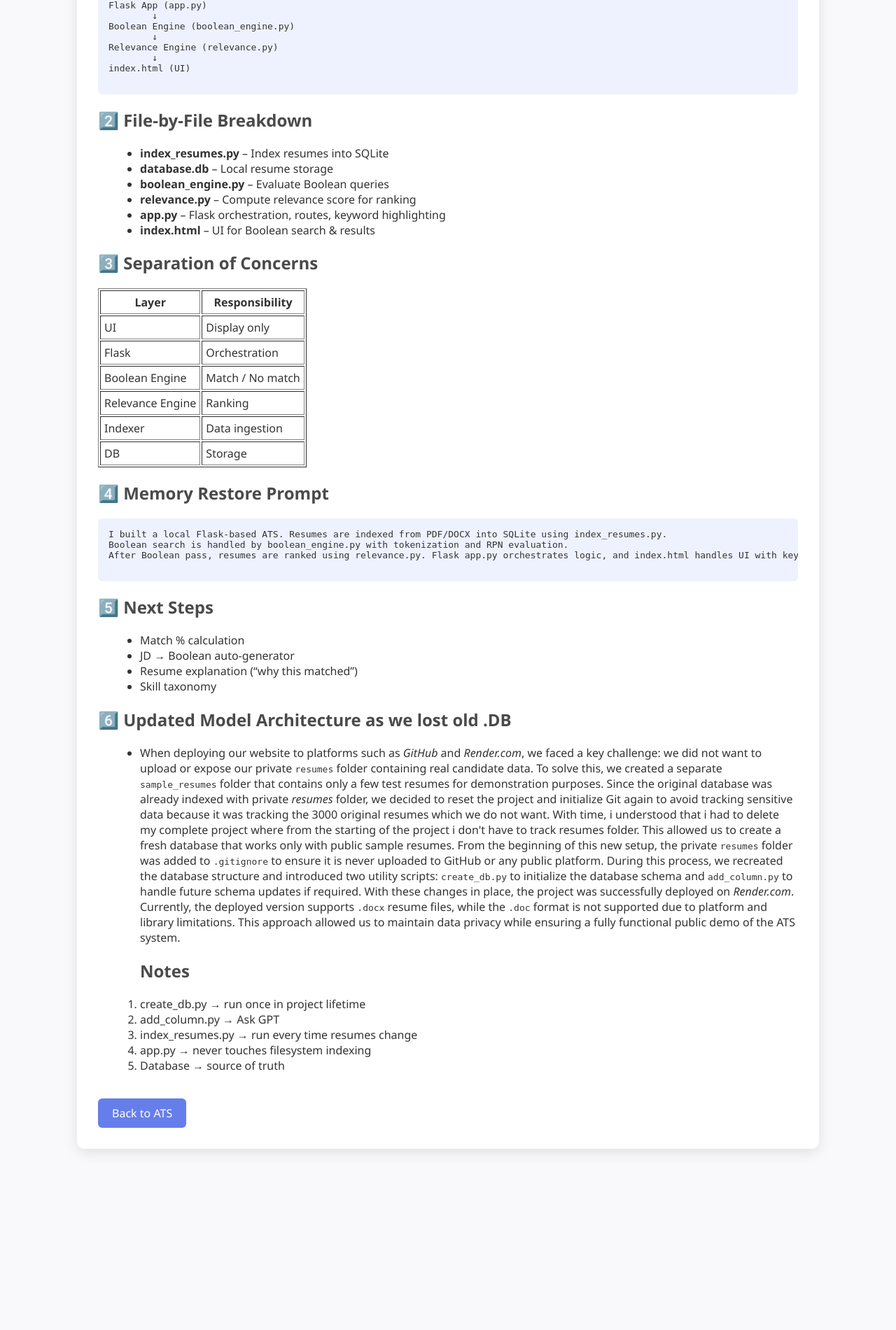
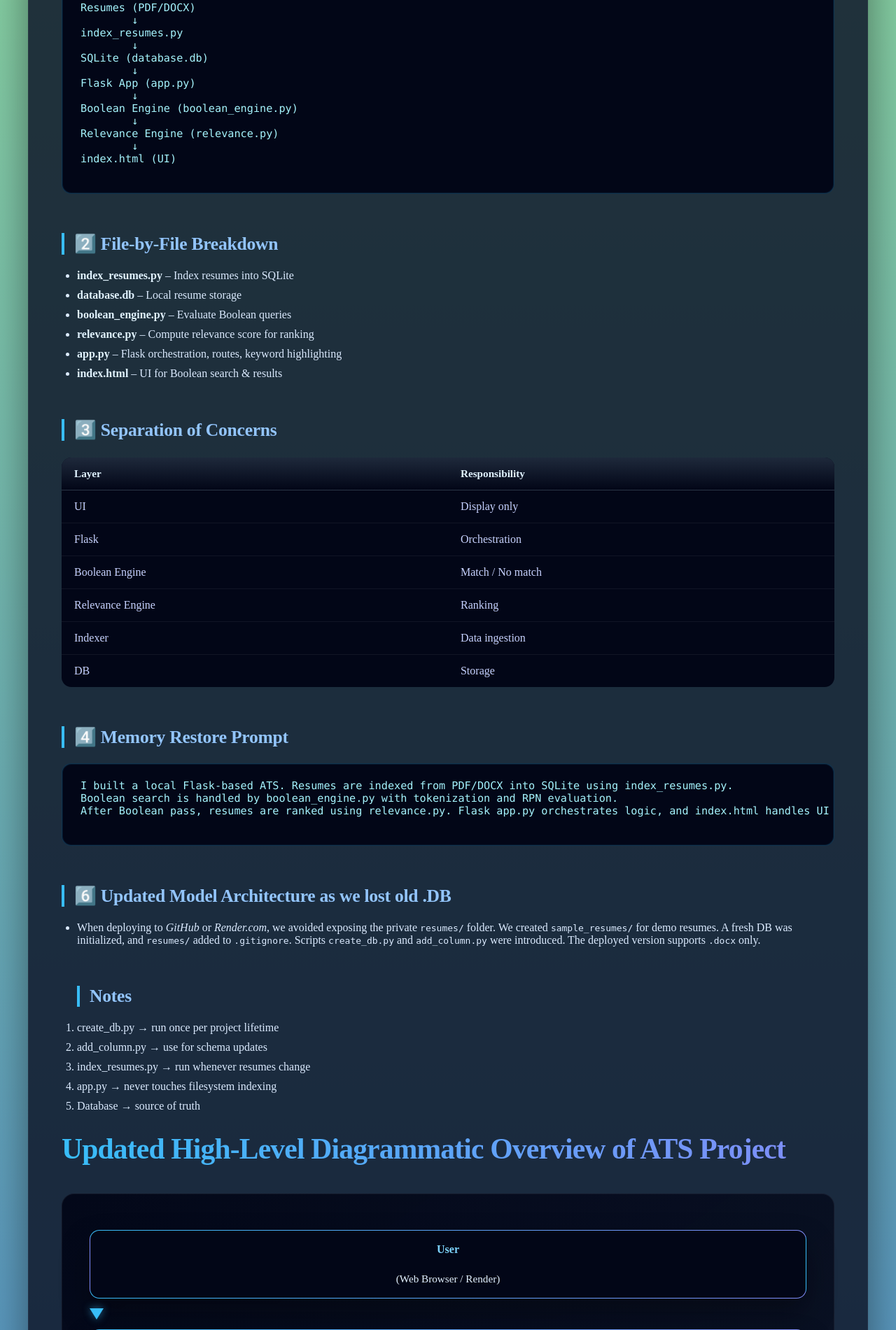
Before and after one commit to Dante-249/FlaskATS, a Flask app: page /architecture in a window 1280 px wide. Shown: the part 520-2421 px from the top of the page at 70% size. Before the commit the page ends 2167 px from the top, so only its background shows below. Run offline with Flask 3, Linux system fonts and the light colour scheme.

Commit message:
Just Learned that if you are writing external css then you have to put it in static/css/style.css like that. other wise it will not be rendered by Flask. Because flask by default search the css in static folder not in templates. also came to know that now i can not get the instant effect of css chanage using go live button on vs code bcz it will now only run html but not the css. if you wrote inline css within html then it may run. but if you write externally then to check changes, you have to first run the flask app then you can check it from there.

```diff
--- /dev/null
+++ b/static/css/architecture.css
@@ -0,0 +1,271 @@
+body {
+    background: linear-gradient(
+        180deg,
+        #90db9b 0%,
+        #1d4be0 100%
+    ) !important;
+}
+
+
+* {
+    box-sizing: border-box;
+}
+
+
+/* =========================
+   MAIN CONTAINER
+   ========================= */
+.container {
+    max-width: 1200px;
+    margin: 48px auto;
+    padding: 48px;
+    background: rgba(15, 23, 42, 0.85);
+    border-radius: 18px;
+    box-shadow:
+        0 30px 60px rgba(0, 0, 0, 0.45),
+        inset 0 0 0 1px rgba(255, 255, 255, 0.04);
+}
+
+/* =========================
+   HEADINGS
+   ========================= */
+h1 {
+    font-size: 2.6rem;
+    margin-bottom: 12px;
+    letter-spacing: -0.02em;
+    background: linear-gradient(90deg, #38bdf8, #818cf8);
+    -webkit-background-clip: text;
+    -webkit-text-fill-color: transparent;
+}
+
+h2 {
+    margin-top: 56px;
+    font-size: 1.6rem;
+    letter-spacing: -0.01em;
+    color: #93c5fd;
+    border-left: 4px solid #38bdf8;
+    padding-left: 14px;
+}
+
+p {
+    color: #cbd5f5;
+    max-width: 900px;
+}
+
+/* =========================
+   LISTS
+   ========================= */
+ul, ol {
+    margin-top: 16px;
+    padding-left: 22px;
+}
+
+li {
+    margin: 10px 0;
+    color: #dbeafe;
+}
+
+li strong {
+    color: #e0f2fe;
+}
+
+/* =========================
+   CODE BLOCKS
+   ========================= */
+pre {
+    margin-top: 20px;
+    background: radial-gradient(
+        circle at top left,
+        #020617,
+        #020617
+    );
+    border-radius: 14px;
+    padding: 22px 26px;
+    font-family: "JetBrains Mono", Consolas, monospace;
+    font-size: 0.95rem;
+    color: #a5f3fc;
+    overflow-x: auto;
+    border: 1px solid rgba(56, 189, 248, 0.25);
+    box-shadow: inset 0 0 0 1px rgba(56, 189, 248, 0.08);
+}
+
+/* =========================
+   TABLES
+   ========================= */
+table {
+    width: 100%;
+    margin-top: 24px;
+    border-collapse: collapse;
+    border-radius: 14px;
+    overflow: hidden;
+    background: #020617;
+}
+
+th {
+    background: linear-gradient(180deg, #1e293b, #020617);
+    color: #e0f2fe;
+    text-align: left;
+    padding: 14px 18px;
+    font-weight: 600;
+    font-size: 0.95rem;
+}
+
+td {
+    padding: 14px 18px;
+    border-top: 1px solid rgba(255, 255, 255, 0.06);
+    color: #c7d2fe;
+}
+
+tr:hover td {
+    background: rgba(56, 189, 248, 0.04);
+}
+
+/* =========================
+   DIAGRAM LAYOUT
+   ========================= */
+.diagram {
+    margin-top: 40px;
+    padding: 40px;
+    border-radius: 18px;
+    background: linear-gradient(
+        145deg,
+        rgba(2, 6, 23, 0.95),
+        rgba(15, 23, 42, 0.9)
+    );
+    box-shadow: inset 0 0 0 1px rgba(255, 255, 255, 0.05);
+}
+
+.row {
+    display: flex;
+    justify-content: center;
+    align-items: flex-start;
+    gap: 80px;
+    margin-top: 30px;
+}
+
+.column {
+    display: flex;
+    flex-direction: column;
+    align-items: center;
+}
+
+/* =========================
+   BOXES (ARCHITECTURE NODES)
+   ========================= */
+.box {
+    min-width: 260px;
+    padding: 18px 22px;
+    margin: 12px 0;
+    text-align: center;
+    border-radius: 14px;
+    background:
+        linear-gradient(180deg, #020617, #020617),
+        linear-gradient(90deg, #38bdf8, #818cf8);
+    background-clip: padding-box, border-box;
+    border: 1px solid transparent;
+    box-shadow:
+        0 20px 40px rgba(0, 0, 0, 0.35);
+    font-size: 0.95rem;
+    color: #e5f3ff;
+}
+
+.box strong {
+    display: block;
+    margin-bottom: 6px;
+    font-size: 1rem;
+    color: #7dd3fc;
+}
+
+/* =========================
+   ARROWS
+   ========================= */
+.arrow {
+    width: 0;
+    height: 0;
+    margin: 14px 0;
+    border-left: 10px solid transparent;
+    border-right: 10px solid transparent;
+    border-top: 16px solid #38bdf8;
+    filter: drop-shadow(0 0 6px rgba(56, 189, 248, 0.6));
+}
+
+/* =========================
+   FOLDER VIEW
+   ========================= */
+.section {
+    margin-top: 70px;
+}
+
+.folder {
+    margin-top: 18px;
+    padding: 18px 22px;
+    border-radius: 14px;
+    background: rgba(2, 6, 23, 0.9);
+    border: 1px solid rgba(255, 255, 255, 0.06);
+}
+
+.folder-name {
+    font-weight: 600;
+    color: #7dd3fc;
+}
+
+.folder-desc {
+    margin-left: 12px;
+    font-style: italic;
+    color: #94a3b8;
+}
+
+.file {
+    display: flex;
+    justify-content: space-between;
+    margin-left: 22px;
+    padding: 6px 0;
+    font-family: "JetBrains Mono", monospace;
+    font-size: 0.85rem;
+}
+
+.file-name {
+    color: #e0f2fe;
+}
+
+.file-desc {
+    color: #94a3b8;
+}
+
+/* =========================
+   NOTES / CALLOUTS
+   ========================= */
+.note {
+    margin-top: 30px;
+    padding: 18px 22px;
+    border-radius: 14px;
+    background: linear-gradient(
+        145deg,
+        rgba(30, 58, 138, 0.2),
+        rgba(2, 6, 23, 0.9)
+    );
+    border-left: 4px solid #38bdf8;
+    color: #dbeafe;
+}
+
+/* =========================
+   BUTTON
+   ========================= */
+.button {
+    display: inline-block;
+    margin-top: 40px;
+    padding: 14px 28px;
+    font-weight: 600;
+    letter-spacing: 0.02em;
+    color: #020617;
+    background: linear-gradient(90deg, #38bdf8, #818cf8);
+    border-radius: 999px;
+    text-decoration: none;
+    box-shadow: 0 12px 30px rgba(56, 189, 248, 0.45);
+    transition: transform 0.2s ease, box-shadow 0.2s ease;
+}
+
+.button:hover {
+    transform: translateY(-2px);
+    box-shadow: 0 20px 45px rgba(56, 189, 248, 0.65);
+}
--- a/templates/architecture.html
+++ b/templates/architecture.html
@@ -4,62 +4,16 @@
 <head>
     <meta charset="UTF-8">
     <title>ATS Architecture – Awadhesh</title>
-    <style>
-        body {
-            font-family: "Segoe UI", Arial, sans-serif;
-            background: #f9f9fb;
-            color: #333;
-            margin: 0;
-            padding: 0;
-        }
+<link rel="stylesheet" href="{{ url_for('static', filename='css/architecture.css') }}">
 
-        .container {
-            max-width: 1000px;
-            margin: 40px auto;
-            padding: 30px;
-            background: #fff;
-            border-radius: 10px;
-            box-shadow: 0 5px 20px rgba(0, 0, 0, 0.1);
-        }
 
-        h1,
-        h2,
-        h3 {
-            color: #4a4a4a;
-        }
-
-        pre {
-            background: #eef2ff;
-            padding: 15px;
-            border-radius: 6px;
-            overflow-x: auto;
-        }
-
-        ul,
-        ol {
-            margin-left: 20px;
-        }
-
-        a.button {
-            display: inline-block;
-            margin-top: 20px;
-            padding: 10px 20px;
-            background: #667eea;
-            color: #fff;
-            text-decoration: none;
-            border-radius: 6px;
-        }
-
-        a.button:hover {
-            background: #5a6fe0;
-        }
-    </style>
 </head>
 
 <body>
 
     <div class="container">
         <h1>🧠 ATS Architecture – Full Context</h1>
+
         <p>This page explains the complete architecture of our Flask-based ATS built locally with SQLite and Python.</p>
 
         <h2>1️⃣ High-Level Overview</h2>
@@ -86,7 +40,7 @@ Boolean Engine (boolean_engine.py)
 Relevance Engine (relevance.py)
         ↓
 index.html (UI)
-    </pre>
+        </pre>
 
         <h2>2️⃣ File-by-File Breakdown</h2>
         <ul>
@@ -99,7 +53,7 @@ index.html (UI)
         </ul>
 
         <h2>3️⃣ Separation of Concerns</h2>
-        <table border="1" cellpadding="5">
+        <table>
             <tr>
                 <th>Layer</th>
                 <th>Responsibility</th>
@@ -135,69 +89,176 @@ index.html (UI)
 I built a local Flask-based ATS. Resumes are indexed from PDF/DOCX into SQLite using index_resumes.py.
 Boolean search is handled by boolean_engine.py with tokenization and RPN evaluation.
 After Boolean pass, resumes are ranked using relevance.py. Flask app.py orchestrates logic, and index.html handles UI with keyword highlighting.
-    </pre>
+        </pre>
 
-        <h2>5️⃣ Next Steps</h2>
-        <ul>
-            <li>Match % calculation</li>
-            <li>JD → Boolean auto-generator</li>
-            <li>Resume explanation (“why this matched”)</li>
-            <li>Skill taxonomy</li>
-        </ul>
         <h2>6️⃣ Updated Model Architecture as we lost old .DB</h2>
         <ul>
             <li>
-                When deploying our website to platforms such as <em>GitHub</em> and <em>Render.com</em>, we faced a key
-                challenge:
-                we did not want to upload or expose our private <code>resumes</code> folder containing real candidate
-                data.
-                To solve this, we created a separate <code>sample_resumes</code> folder that contains only a few test
-                resumes
-                for demonstration purposes.
+                When deploying to <em>GitHub</em> or <em>Render.com</em>, we avoided exposing the private <code>resumes/</code> folder.
+                We created <code>sample_resumes/</code> for demo resumes. A fresh DB was initialized, and <code>resumes/</code> added to <code>.gitignore</code>.
+                Scripts <code>create_db.py</code> and <code>add_column.py</code> were introduced. The deployed version supports <code>.docx</code> only.
+            </li>
+        </ul>
 
-                Since the original database was already indexed with private <em>resumes</em> folder, we decided to
-                reset the project
-                and initialize Git again to avoid tracking sensitive data because it was tracking the 3000 original
-                resumes which we do not want. With time, i understood that i had to delete my complete project where
-                from the starting of the project i don't have to track resumes folder. This allowed us to create a fresh
-                database
-                that works only with public sample resumes. From the beginning of this new setup, the private
-                <code>resumes</code> folder was added to <code>.gitignore</code> to ensure it is never uploaded to
-                GitHub
-                or any public platform.
-
-                During this process, we recreated the database structure and introduced two utility scripts:
-                <code>create_db.py</code> to initialize the database schema and <code>add_column.py</code> to handle
-                future schema updates if required. With these changes in place, the project was successfully deployed
-                on <em>Render.com</em>.
-
-                Currently, the deployed version supports <code>.docx</code> resume files, while the <code>.doc</code>
-                format is not supported due to platform and library limitations. This approach allowed us to maintain
-                data privacy while ensuring a fully functional public demo of the ATS system.
-            </li>
-
-        </ul>
         <ol>
             <h2>Notes</h2>
-            <li>
-                create_db.py → run once in project lifetime</li>
-            <li>
-                add_column.py → Ask GPT
-            </li>
-            <li>
-                index_resumes.py → run every time resumes change
-            </li>
-            <li>
-                app.py → never touches filesystem indexing
-            </li>
-            <li>
-                Database → source of truth
-            </li>
-            </li>
+            <li>create_db.py → run once per project lifetime</li>
+            <li>add_column.py → use for schema updates</li>
+            <li>index_resumes.py → run whenever resumes change</li>
+            <li>app.py → never touches filesystem indexing</li>
+            <li>Database → source of truth</li>
         </ol>
+
+        <h1>Updated High-Level Diagrammatic Overview of ATS Project</h1>
+        <div class="diagram">
+            <div class="box"><strong>User</strong><br>(Web Browser / Render)</div>
+            <div class="arrow"></div>
+            <div class="box"><strong>Flask App</strong><br>(app.py)</div>
+
+            <div class="row">
+                <div class="column">
+                    <div class="arrow" style="transform: rotate(270deg);"></div>
+                    <div class="box">
+                        <strong>Local Machine ATS</strong><br>
+                        RESUME_FOLDER = "resumes/"<br>
+                        DB_NAME = "database.db"<br>
+                        .txt/.docx/.doc supported<br>
+                        Search using database<br>
+                        File & DB Indexing (create_db.py / index_resumes.py)
+                    </div>
+                    <div class="arrow"></div>
+                    <div class="box">
+                        <strong>database.db</strong><br>
+                        - file_name<br>- file_path<br>- file_type<br>- content<br>- modified_date
+                    </div>
+                    <div class="arrow"></div>
+                    <div class="box">
+                        <strong>Resume Files</strong><br>
+                        resumes/ (private, large set)<br>.txt, .docx, .doc
+                    </div>
+                </div>
+
+                <div class="column">
+                    <div class="arrow" style="transform: rotate(270deg);"></div>
+                    <div class="box">
+                        <strong>Render / GitHub Demo</strong><br>
+                        RESUME_FOLDER = "sample_resumes/"<br>
+                        DB_NAME = "sample_db.db"<br>
+                        .txt/.docx supported (.doc skipped)<br>
+                        Search using pre-built DB<br>
+                        File & DB Indexing (create_sample_db.py)
+                    </div>
+                    <div class="arrow"></div>
+                    <div class="box">
+                        <strong>sample_db.db</strong><br>
+                        - file_name<br>- file_path<br>- file_type<br>- content<br>- modified_date
+                    </div>
+                    <div class="arrow"></div>
+                    <div class="box">
+                        <strong>Resume Files</strong><br>
+                        sample_resumes/ (small demo set)<br>.txt, .docx
+                    </div>
+                </div>
+            </div>
+        </div>
+
+        <div class="section">
+            <h1>📁 MVP ATS Project – Folder Overview</h1>
+
+            <div class="folder">
+                <span class="folder-name">resumes/</span>
+                <span class="folder-desc">Local private resumes (not tracked in Git)</span>
+                <div class="file"><span class="file-name">resume1.docx</span><span class="file-desc">Sample resume</span></div>
+                <div class="file"><span class="file-name">resume2.doc</span><span class="file-desc">Sample resume</span></div>
+                <div class="file"><span class="file-name">...</span></div>
+            </div>
+
+            <div class="folder">
+                <span class="folder-name">sample_resumes/</span>
+                <span class="folder-desc">Public demo resumes for Render/GitHub</span>
+                <div class="file"><span class="file-name">sample1.docx</span><span class="file-desc">Demo resume</span></div>
+                <div class="file"><span class="file-name">sample2.txt</span><span class="file-desc">Demo resume</span></div>
+                <div class="file"><span class="file-name">...</span></div>
+            </div>
+
+            <div class="folder">
+                <span class="folder-name">templates/</span>
+                <span class="folder-desc">HTML templates for Flask</span>
+                <div class="file"><span class="file-name">index.html</span><span class="file-desc">Main UI for search</span></div>
+                <div class="file"><span class="file-name">architecture.html</span><span class="file-desc">ATS architecture page</span></div>
+                <div class="file"><span class="file-name">...</span></div>
+            </div>
+
+            <div class="folder">
+                <span class="folder-name">database.db</span>
+                <span class="folder-desc">Local SQLite DB for full ATS (private resumes)</span>
+            </div>
+
+            <div class="folder">
+                <span class="folder-name">sample_db.db</span>
+                <span class="folder-desc">SQLite DB for Render/GitHub demo (sample resumes)</span>
+            </div>
+
+            <div class="folder">
+                <span class="folder-name">app.py</span>
+                <span class="folder-desc">Main Flask application</span>
+            </div>
+
+            <div class="folder">
+                <span class="folder-name">create_db.py</span>
+                <span class="folder-desc">Script to create database schema</span>
+            </div>
+
+            <div class="folder">
+                <span class="folder-name">create_sample_db.py</span>
+                <span class="folder-desc">Script to create DB for sample_resumes</span>
+            </div>
+
+            <div class="folder">
+                <span class="folder-name">add_column.py</span>
+                <span class="folder-desc">Utility to add new column(s) to DB</span>
+            </div>
+
+            <div class="folder">
+                <span class="folder-name">index_resumes.py</span>
+                <span class="folder-desc">Script to read resumes and insert into DB</span>
+            </div>
+
+            <div class="folder">
+                <span class="folder-name">boolean_engine.py</span>
+                <span class="folder-desc">Handles Boolean query evaluation</span>
+            </div>
+
+            <div class="folder">
+                <span class="folder-name">relevance.py</span>
+                <span class="folder-desc">Calculates relevance score for search results</span>
+            </div>
+
+            <div class="folder">
+                <span class="folder-name">search_resumes.py</span>
+                <span class="folder-desc">Optional helper script to search resumes manually</span>
+            </div>
+
+            <div class="folder">
+                <span class="folder-name">requirements.txt</span>
+                <span class="folder-desc">Python dependencies</span>
+            </div>
+
+            <div class="folder">
+                <span class="folder-name">README.md</span>
+                <span class="folder-desc">Project overview / instructions</span>
+            </div>
+
+            <div class="folder">
+                <span class="folder-name">.gitignore</span>
+                <span class="folder-desc">Ensures <code>resumes/</code> and sensitive files are not tracked</span>
+            </div>
+            <div class="note">
+                💡 <strong>Notes:</strong> Run <code>index_resumes.py</code> whenever resumes change. Use <code>create_db.py</code> or <code>create_sample_db.py</code> only once to initialize databases. Never upload <code>resumes/</code> to GitHub.
+            </div>
+
+        </div>
         <a href="{{ url_for('index') }}" class="button">Back to ATS</a>
     </div>
-
 </body>
-
 </html>
```
